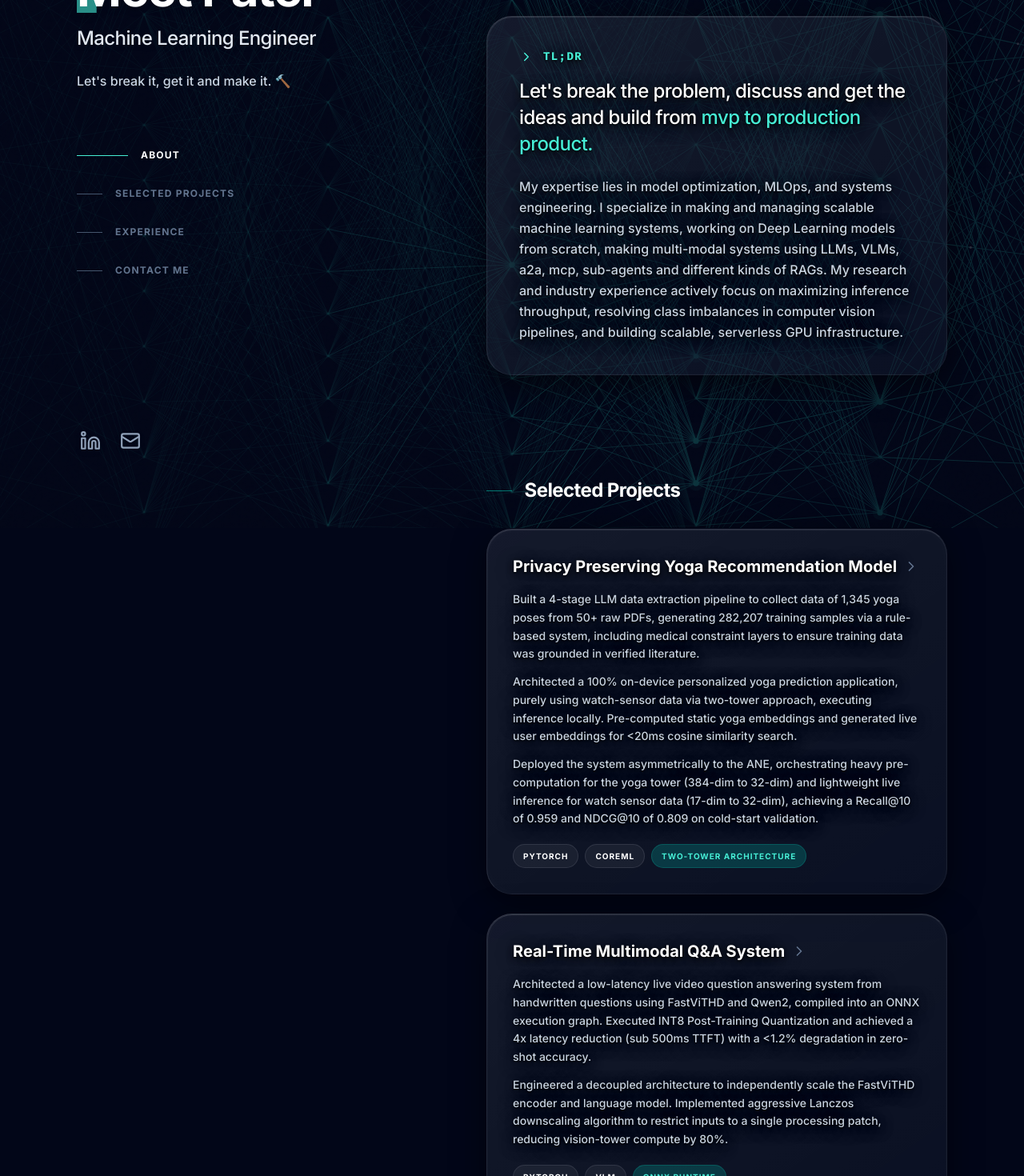
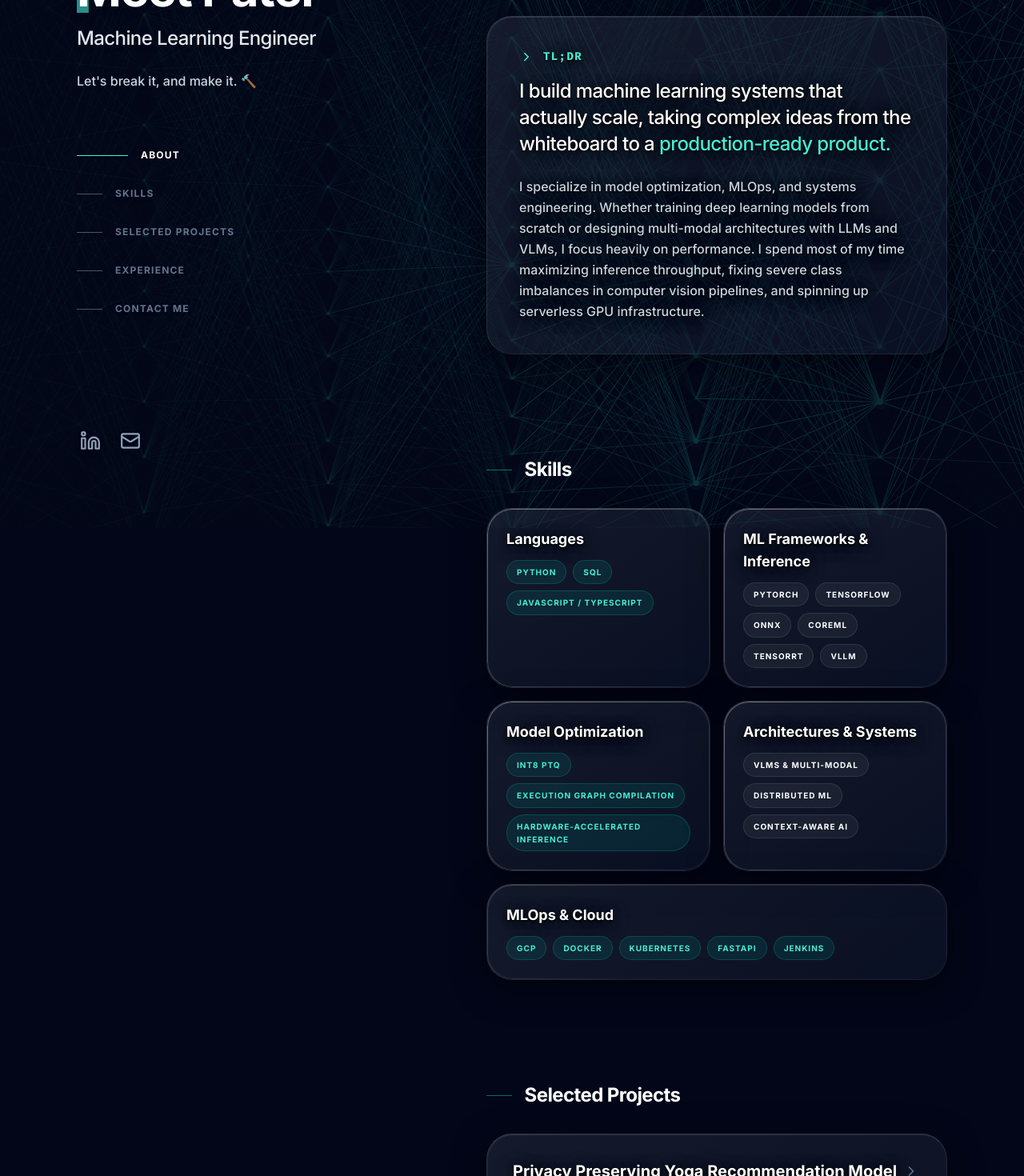
Before and after one commit to MeetPatel41011/Portfolio, a Next.js app: page / in a window 1280 px wide. Shown: the part 140-1610 px from the top of the page at 80% size. Built offline with nearby package versions, Linux system fonts and the light colour scheme.

Commit message:
updated points, skill section added

```diff
--- a/src/app/page.tsx
+++ b/src/app/page.tsx
@@ -115,7 +115,7 @@ export default function Home() {
                 Machine Learning Engineer
               </h2>
               <p className="mt-6 max-w-sm leading-relaxed text-slate-300 drop-shadow-sm font-medium">
-                Let's break it, get it and make it. 🔨
+                Let's break it, and make it. 🔨
               </p>
 
               {/* Navigation */}
@@ -125,6 +125,12 @@ export default function Home() {
                     <a className="group flex items-center py-2" href="#about">
                       <span className={cn("nav-indicator mr-4 h-px w-8 bg-slate-600 transition-all group-hover:w-16 group-hover:bg-teal-300 shadow-sm", activeSection === 'about' && "w-16 bg-teal-300")}></span>
                       <span className={cn("nav-text text-xs font-bold uppercase tracking-widest text-slate-500 group-hover:text-white drop-shadow-sm transition-colors", activeSection === 'about' && "text-white")}>About</span>
+                    </a>
+                  </li>
+                  <li>
+                    <a className="group flex items-center py-2" href="#skills">
+                      <span className={cn("nav-indicator mr-4 h-px w-8 bg-slate-600 transition-all group-hover:w-16 group-hover:bg-teal-300 shadow-sm", activeSection === 'skills' && "w-16 bg-teal-300")}></span>
+                      <span className={cn("nav-text text-xs font-bold uppercase tracking-widest text-slate-500 group-hover:text-white drop-shadow-sm transition-colors", activeSection === 'skills' && "text-white")}>Skills</span>
                     </a>
                   </li>
                   <li>
@@ -186,12 +192,73 @@ export default function Home() {
                    TL;DR
                  </div>
                  <p className="text-xl md:text-2xl text-white font-medium leading-snug tracking-tight glass-text">
-                   Let's break the problem, discuss and get the ideas and build from <span className="text-teal-300">mvp to production product.</span>
+                   I build machine learning systems that actually scale, taking complex ideas from the whiteboard to a <span className="text-teal-300">production-ready product.</span>
                  </p>
                  <p className="text-slate-300 leading-relaxed font-medium glass-text">
-                   My expertise lies in model optimization, MLOps, and systems engineering. I specialize in making and managing scalable machine learning systems, working on Deep Learning models from scratch, making multi-modal systems using LLMs, VLMs, a2a, mcp, sub-agents and different kinds of RAGs. My research and industry experience actively focus on maximizing inference throughput, resolving class imbalances in computer vision pipelines, and building scalable, serverless GPU infrastructure.
+                   I specialize in model optimization, MLOps, and systems engineering. Whether training deep learning models from scratch or designing multi-modal architectures with LLMs and VLMs, I focus heavily on performance. I spend most of my time maximizing inference throughput, fixing severe class imbalances in computer vision pipelines, and spinning up serverless GPU infrastructure.
                  </p>
               </BentoCard>
+            </section>
+
+            {/* SKILLS */}
+            <section id="skills" className="scroll-mt-24">
+              <div className="mb-8">
+                <h2 className="text-2xl font-bold tracking-tight text-white flex items-center gap-4">
+                  <span className="h-px w-8 bg-teal-400/50"></span> Skills
+                </h2>
+              </div>
+
+              <div className="grid grid-cols-1 md:grid-cols-2 gap-4">
+                <BentoCard className="p-6 space-y-3 group hover:border-teal-400/20 transition-colors">
+                   <h3 className="text-lg font-bold text-white glass-text">Languages</h3>
+                   <ul className="flex flex-wrap gap-2">
+                     <li><span className="flex items-center rounded-full bg-teal-400/10 px-3 py-1.5 text-[10px] font-bold uppercase tracking-widest text-teal-300 border border-teal-400/20">Python</span></li>
+                     <li><span className="flex items-center rounded-full bg-teal-400/10 px-3 py-1.5 text-[10px] font-bold uppercase tracking-widest text-teal-300 border border-teal-400/20">SQL</span></li>
+                     <li><span className="flex items-center rounded-full bg-teal-400/10 px-3 py-1.5 text-[10px] font-bold uppercase tracking-widest text-teal-300 border border-teal-400/20">JavaScript / TypeScript</span></li>
+                   </ul>
+                </BentoCard>
+
+                <BentoCard className="p-6 space-y-3 group hover:border-white/20 transition-colors">
+                   <h3 className="text-lg font-bold text-white glass-text">ML Frameworks & Inference</h3>
+                   <ul className="flex flex-wrap gap-2">
+                     <li><span className="flex items-center rounded-full bg-white/5 px-3 py-1.5 text-[10px] font-bold uppercase tracking-widest text-white border border-white/10">PyTorch</span></li>
+                     <li><span className="flex items-center rounded-full bg-white/5 px-3 py-1.5 text-[10px] font-bold uppercase tracking-widest text-white border border-white/10">TensorFlow</span></li>
+                     <li><span className="flex items-center rounded-full bg-white/5 px-3 py-1.5 text-[10px] font-bold uppercase tracking-widest text-white border border-white/10">ONNX</span></li>
+                     <li><span className="flex items-center rounded-full bg-white/5 px-3 py-1.5 text-[10px] font-bold uppercase tracking-widest text-white border border-white/10">CoreML</span></li>
+                     <li><span className="flex items-center rounded-full bg-white/5 px-3 py-1.5 text-[10px] font-bold uppercase tracking-widest text-white border border-white/10">TensorRT</span></li>
+                     <li><span className="flex items-center rounded-full bg-white/5 px-3 py-1.5 text-[10px] font-bold uppercase tracking-widest text-white border border-white/10">vLLM</span></li>
+                   </ul>
+                </BentoCard>
+
+                <BentoCard className="p-6 space-y-3 group hover:border-teal-400/20 transition-colors">
+                   <h3 className="text-lg font-bold text-white glass-text">Model Optimization</h3>
+                   <ul className="flex flex-wrap gap-2">
+                     <li><span className="flex items-center rounded-full bg-teal-400/10 px-3 py-1.5 text-[10px] font-bold uppercase tracking-widest text-teal-300 border border-teal-400/20">INT8 PTQ</span></li>
+                     <li><span className="flex items-center rounded-full bg-teal-400/10 px-3 py-1.5 text-[10px] font-bold uppercase tracking-widest text-teal-300 border border-teal-400/20">Execution Graph Compilation</span></li>
+                     <li><span className="flex items-center rounded-full bg-teal-400/10 px-3 py-1.5 text-[10px] font-bold uppercase tracking-widest text-teal-300 border border-teal-400/20">Hardware-Accelerated Inference</span></li>
+                   </ul>
+                </BentoCard>
+
+                <BentoCard className="p-6 space-y-3 group hover:border-white/20 transition-colors">
+                   <h3 className="text-lg font-bold text-white glass-text">Architectures & Systems</h3>
+                   <ul className="flex flex-wrap gap-2">
+                     <li><span className="flex items-center rounded-full bg-white/5 px-3 py-1.5 text-[10px] font-bold uppercase tracking-widest text-white border border-white/10">VLMs & Multi-Modal</span></li>
+                     <li><span className="flex items-center rounded-full bg-white/5 px-3 py-1.5 text-[10px] font-bold uppercase tracking-widest text-white border border-white/10">Distributed ML</span></li>
+                     <li><span className="flex items-center rounded-full bg-white/5 px-3 py-1.5 text-[10px] font-bold uppercase tracking-widest text-white border border-white/10">Context-Aware AI</span></li>
+                   </ul>
+                </BentoCard>
+
+                <BentoCard className="p-6 space-y-3 group md:col-span-2 hover:border-teal-400/20 transition-colors">
+                   <h3 className="text-lg font-bold text-white glass-text">MLOps & Cloud</h3>
+                   <ul className="flex flex-wrap gap-2">
+                     <li><span className="flex items-center rounded-full bg-teal-400/10 px-3 py-1.5 text-[10px] font-bold uppercase tracking-widest text-teal-300 border border-teal-400/20">GCP</span></li>
+                     <li><span className="flex items-center rounded-full bg-teal-400/10 px-3 py-1.5 text-[10px] font-bold uppercase tracking-widest text-teal-300 border border-teal-400/20">Docker</span></li>
+                     <li><span className="flex items-center rounded-full bg-teal-400/10 px-3 py-1.5 text-[10px] font-bold uppercase tracking-widest text-teal-300 border border-teal-400/20">Kubernetes</span></li>
+                     <li><span className="flex items-center rounded-full bg-teal-400/10 px-3 py-1.5 text-[10px] font-bold uppercase tracking-widest text-teal-300 border border-teal-400/20">FastAPI</span></li>
+                     <li><span className="flex items-center rounded-full bg-teal-400/10 px-3 py-1.5 text-[10px] font-bold uppercase tracking-widest text-teal-300 border border-teal-400/20">Jenkins</span></li>
+                   </ul>
+                </BentoCard>
+              </div>
             </section>
 
             {/* PROJECTS */}
@@ -213,9 +280,9 @@ export default function Home() {
                         <ChevronRight className="inline-block h-5 w-5 text-slate-500 group-hover:text-teal-300 transition-all group-hover:translate-x-1" />
                       </h3>
                       <div className="mt-4 space-y-3 text-sm leading-relaxed text-slate-300 font-medium glass-text">
-                        <p>Built a 4-stage LLM data extraction pipeline to collect data of 1,345 yoga poses from 50+ raw PDFs, generating 282,207 training samples via a rule-based system, including medical constraint layers to ensure training data was grounded in verified literature.</p>
-                        <p>Architected a 100% on-device personalized yoga prediction application, purely using watch-sensor data via two-tower approach, executing inference locally. Pre-computed static yoga embeddings and generated live user embeddings for &lt;20ms cosine similarity search.</p>
-                        <p>Deployed the system asymmetrically to the ANE, orchestrating heavy pre-computation for the yoga tower (384-dim to 32-dim) and lightweight live inference for watch sensor data (17-dim to 32-dim), achieving a Recall@10 of 0.959 and NDCG@10 of 0.809 on cold-start validation.</p>
+                        <p>Extracted 1,345 yoga poses from over 50 PDFs using a four-stage LLM pipeline. I added medical rule checks to the data generation process, creating 282,207 safe, medically verified training samples.</p>
+                        <p>Built a completely private, on-device recommendation app. It reads live smartwatch sensor data and matches it against pre-calculated yoga poses in under 20 milliseconds using a two-tower neural network.</p>
+                        <p>Split the workload to run smoothly on Apple's Neural Engine. I compressed the heavy yoga data upfront (from 384 to 32 dimensions) so the watch only handles light real-time processing, achieving a 0.959 Recall@10 on completely new users.</p>
                       </div>
                       <ul className="mt-5 flex flex-wrap gap-2" aria-label="Technologies used">
                          <li><span className="flex items-center rounded-full bg-white/5 px-3 py-1.5 text-[10px] font-bold uppercase tracking-widest text-white border border-white/10">PyTorch</span></li>
@@ -235,8 +302,8 @@ export default function Home() {
                         <ChevronRight className="inline-block h-5 w-5 text-slate-500 group-hover:text-teal-300 transition-all group-hover:translate-x-1" />
                       </h3>
                       <div className="mt-4 space-y-3 text-sm leading-relaxed text-slate-300 font-medium glass-text">
-                        <p>Architected a low-latency live video question answering system from handwritten questions using FastViTHD and Qwen2, compiled into an ONNX execution graph. Executed INT8 Post-Training Quantization and achieved a 4x latency reduction (sub 500ms TTFT) with a &lt;1.2% degradation in zero-shot accuracy.</p>
-                        <p>Engineered a decoupled architecture to independently scale the FastViTHD encoder and language model. Implemented aggressive Lanczos downscaling algorithm to restrict inputs to a single processing patch, reducing vision-tower compute by 80%.</p>
+                        <p>Created a live video Q&amp;A system that reads handwritten questions. By compiling FastViTHD and Qwen2 into an ONNX graph and quantizing the model to INT8, I cut latency by 4x (under 500ms response time) while losing less than 1.2% accuracy.</p>
+                        <p>Separated the vision and language models so they scale independently. I added a Lanczos downscaling step to shrink image inputs down to a single patch, which eliminated 80% of the required vision compute overhead.</p>
                       </div>
                       <ul className="mt-5 flex flex-wrap gap-2" aria-label="Technologies used">
                          <li><span className="flex items-center rounded-full bg-white/5 px-3 py-1.5 text-[10px] font-bold uppercase tracking-widest text-white border border-white/10">PyTorch</span></li>
@@ -256,8 +323,8 @@ export default function Home() {
                         <ChevronRight className="inline-block h-5 w-5 text-slate-500 group-hover:text-teal-300 transition-all group-hover:translate-x-1" />
                       </h3>
                       <div className="mt-4 space-y-3 text-sm leading-relaxed text-slate-300 font-medium glass-text">
-                        <p>Implemented an SNN compression pipeline based on NVIDIA&apos;s 2:4 structured sparsity, mapping dense linear layers to PyTorch Semi-Structured tensors which can engage A100 Tensor Cores and reduce the memory footprint.</p>
-                        <p>Architected a low-power NLP microservice, replacing O(N&sup2;) Transformer attention with binary additions, achieving a ~150x reduction in compute energy with 89% accuracy retention.</p>
+                        <p>Built a Spiking Neural Network (SNN) compression pipeline using NVIDIA&apos;s 2:4 structured sparsity. By converting dense layers to semi-structured PyTorch tensors, the system directly engages A100 Tensor Cores to aggressively save memory.</p>
+                        <p>Designed a low-power NLP service that swaps expensive O(N&sup2;) Transformer attention math for simple binary addition. This dropped compute energy by roughly 150x while retaining 89% of the original model accuracy.</p>
                       </div>
                       <ul className="mt-5 flex flex-wrap gap-2" aria-label="Technologies used">
                          <li><span className="flex items-center rounded-full bg-white/5 px-3 py-1.5 text-[10px] font-bold uppercase tracking-widest text-white border border-white/10">PyTorch</span></li>
@@ -293,9 +360,9 @@ export default function Home() {
                       <div className="text-slate-400 font-medium text-lg mt-1">New Jersey Department of Health (DOH)</div>
                     </h3>
                     <div className="mt-4 space-y-3 text-sm leading-relaxed text-slate-300 font-medium glass-text">
-                      <p>Independently architected an end-to-end Computer Vision QC pipeline for blood specimen images, saving 2.5 hours of manual review daily across ~150 dried blood spot specimens.</p>
-                      <p>Benchmarked and combined OpenCV and YOLOv8m for specimen segmentation, balancing minimal memory requirements with high accuracy to overcome unstructured scanned artifacts, improving extraction from 92% to 99.5%.</p>
-                      <p>Implemented a hybrid architecture with ResNet50_2 and PatchCore for anomaly detection. Achieved 98% accuracy and 0.90 F1, utilizing PatchCore anomaly maps for biological explainability. Enforced fully local inference to meet HIPAA data sensitivity requirements.</p>
+                      <p>Built a computer vision pipeline that automatically checks blood specimen images, saving the team 2.5 hours of manual work every day across 150 samples.</p>
+                      <p>Replaced the old unstructured extraction method with a YOLOv8m and OpenCV model. This bumped extraction accuracy from 92% to 99.5% without exceeding strict hardware memory limits.</p>
+                      <p>Set up a ResNet and PatchCore system to find anomalies. It hit 98% accuracy (0.90 F1 score) and generated visual maps so biologists could see exactly why a sample failed. Kept all processing local to comply with HIPAA privacy rules.</p>
                     </div>
                     <ul className="mt-4 flex flex-wrap gap-2" aria-label="Technologies used">
                       <li><span className="flex items-center rounded-full bg-teal-400/10 px-3 py-1.5 text-[10px] font-bold uppercase tracking-widest text-teal-300 border border-teal-400/20">Computer Vision</span></li>
@@ -317,8 +384,8 @@ export default function Home() {
                       <div className="text-slate-400 font-medium text-lg mt-1">Fairleigh Dickinson University, New Jersey</div>
                     </h3>
                     <div className="mt-4 space-y-3 text-sm leading-relaxed text-slate-300 font-medium glass-text">
-                      <p>Achieved the highest model performance in a competitive multi-author benchmark using fine-tuned VGG16 on 10,000+ dermoscopic images (7-class, HAM10000). Reached 97.75% validation accuracy and F1 = 0.9547, outperforming baseline EfficientNetV2 (91.32%) and ViT-B/16 (94.2%).</p>
-                      <p>Resolved severe class imbalance via inverse-frequency weighted CrossEntropyLoss and stabilized test fluctuations using ReduceLROnPlateau scheduling and gradient clipping. Reduced train-val gap to 0.20%.</p>
+                      <p>Trained a VGG16 model for skin cancer classification that beat competing baseline architectures like EfficientNetV2 (91.32%) and ViT-B/16 (94.2%). Reached 97.75% accuracy and a 0.95 F1 score on a dataset of over 10,000 images.</p>
+                      <p>Fixed severe dataset imbalance by weighting the loss function. Added gradient clipping and dynamic learning rate scheduling to stop the model from crashing during testing, which shrunk the train-test performance gap to just 0.20%.</p>
                     </div>
                     <ul className="mt-4 flex flex-wrap gap-2" aria-label="Technologies used">
                       <li><span className="flex items-center rounded-full bg-teal-400/10 px-3 py-1.5 text-[10px] font-bold uppercase tracking-widest text-teal-300 border border-teal-400/20">VGG16</span></li>
@@ -339,7 +406,7 @@ export default function Home() {
                       <div className="text-slate-400 font-medium text-lg mt-1">FDU</div>
                     </h3>
                     <p className="mt-3 text-sm leading-relaxed text-slate-300 font-medium glass-text">
-                      Evaluated coursework for 150+ students, focusing on the reinforcement of Machine Learning concepts and practical application. Responsible for the detailed assessment of 85+ academic projects, fostering an environment of continuous architectural improvement.
+                      Mentored 150+ students in practical Machine Learning applications. I reviewed and provided architectural feedback on over 85 academic projects, guiding students from basic concepts to functional models.
                     </p>
                     <ul className="mt-4 flex flex-wrap gap-2" aria-label="Technologies used">
                       <li><span className="flex items-center rounded-full bg-teal-400/10 px-3 py-1.5 text-[10px] font-bold uppercase tracking-widest text-teal-300 border border-teal-400/20">ML Theory</span></li>
@@ -360,8 +427,8 @@ export default function Home() {
                       <div className="text-slate-400 font-medium text-lg mt-1">Tri State Technologies, Ahmedabad, India</div>
                     </h3>
                     <div className="mt-4 space-y-3 text-sm leading-relaxed text-slate-300 font-medium glass-text">
-                      <p>Improved production model accuracy by 17% after optimizing the feature extraction pipeline. Resolved feature conflicts and upstream noise contamination that degraded model performance.</p>
-                      <p>Managed an end-to-end ML stack via multi-endpoint FastAPI service deployed on GCP and Modal.com for scalable, serverless GPU execution and Jenkins CI/CD.</p>
+                      <p>Dug into the feature extraction pipeline, found upstream noise causing data conflicts, and rewrote the logic. This single fix improved our production model accuracy by 17%.</p>
+                      <p>Handled the entire deployment stack. Packaged the models into FastAPI services and pushed them to Google Cloud and Modal.com to run on serverless GPUs, automating the whole process with Jenkins CI/CD.</p>
                     </div>
                     <ul className="mt-4 flex flex-wrap gap-2" aria-label="Technologies used">
                       <li><span className="flex items-center rounded-full bg-teal-400/10 px-3 py-1.5 text-[10px] font-bold uppercase tracking-widest text-teal-300 border border-teal-400/20">FastAPI</span></li>
@@ -383,7 +450,7 @@ export default function Home() {
                       <div className="text-slate-400 font-medium text-lg mt-1">Vikartr Technologies</div>
                     </h3>
                     <p className="mt-3 text-sm leading-relaxed text-slate-300 font-medium glass-text">
-                      Architected high-performance, dynamic user interfaces leveraging React.js and Tailwind CSS to significantly accelerate page rendering. Overhauled legacy codebases by implementing advanced React Hooks, ensuring robust state management and efficient API integrations.
+                      Built fast, dynamic user interfaces using React and Tailwind CSS. I overhauled the legacy codebase by migrating to modern React Hooks, which cleaned up state management and made API integrations much more reliable.
                     </p>
                     <ul className="mt-4 flex flex-wrap gap-2" aria-label="Technologies used">
                       <li><span className="flex items-center rounded-full bg-teal-400/10 px-3 py-1.5 text-[10px] font-bold uppercase tracking-widest text-teal-300 border border-teal-400/20">React</span></li>
```
Also changed, not shown: 2 other files (tests, documents, lock files or other folders).
